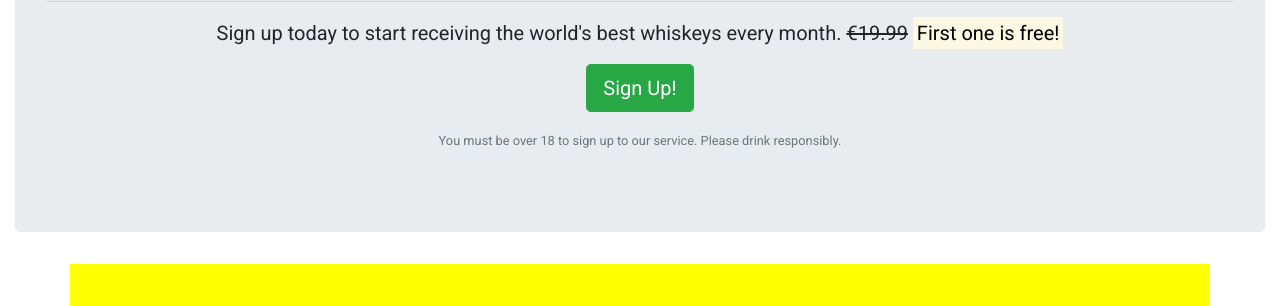
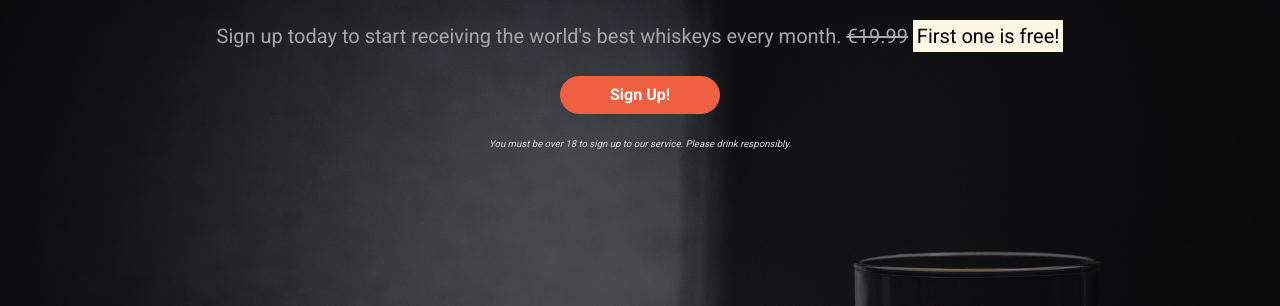
Before and after one commit to zemaciel/Bootstrapping, a plain HTML site: page index.html in a window 1280 px wide. Shown: the part 207-513 px from the top of the page. Drawn offline with nearby package versions, Linux system fonts and the light colour scheme.

Commit message:
First round of CSS changes

```diff
--- a/css/style.css
+++ b/css/style.css
@@ -2,13 +2,102 @@ body {
     font-family: 'Roboto', sans-serif;
 }
 
+.callout-container {
+    height: 100vh;
+
+    background: url("../images/whiskey-background.jpeg") no-repeat bottom right fixed;
+    -webkit-background-size: cover;
+    -moz-background-size: cover;
+    -o-background-size: cover;
+    background-size: cover;
+
+    position:relative;
+    /* Add Relative Position to make the Opaque-Overlay to fit properly. */
+}
+
+.opaque-overlay {
+    position: absolute;
+    top: 0;
+    left: 0;
+    height: 100%;
+    width: 100%;
+    background-color: rgba(0, 0, 0, 0.5);
+}
+
+
 .quotes-container {
     background-color: yellow;
 }
-.features-container{
+
+.features-container {
     background-color: pink;
 }
 
 .alert-container {
     background-color: aqua;
 }
+
+
+
+/* JUMBOTROM */
+
+.jumbotron {
+    background-color: transparent;
+}
+
+.jumbotron-header {
+    font-weight: bold;
+    color: white;
+    margin-bottom: 30px;
+}
+
+.jumbotron .lead {
+    margin: 25px 0;
+    color: #a7a7a7;
+}
+
+.jumbotron small {
+    font-size: 60%;
+    font-style: italic;
+    color: #dcdcdc
+}
+
+
+/* Buttons  */
+.btn--cta {
+    font-weight: bold;
+    border-radius: 23px;
+    width: 160px;
+}
+
+.btn--red {
+    color: white;
+    background-color: #f05f40;
+    border-color: #f05f40;
+}
+
+.btn--red:hover,
+.btn--red:active,
+.btn--red:focus,
+.btn--red:active:focus {
+    background-color: #df4929;
+    border-color: #df4929;
+    color: white;
+}
+
+
+/* Blockdivider */
+
+.block-divider {
+    width: 75px;
+    height: 5px;
+    border: 0;
+}
+
+.block-divider--orange {
+    background-color: #d57c00;
+}
+
+.block-divider--short {
+
+}
--- a/index.html
+++ b/index.html
@@ -13,14 +13,14 @@
 </head>
 
 
-
 <body>
     <!--Nav-->
     <nav class="navbar navbar-light navbar-expand-sm bg-light">
         <a href="/" class="navbar-brand">
             Whiskey Drop</a>
 
-        <button class="navbar-toggler ml-auto" type="button" data-toggle="collapse" data-target="#navbarNavDropdown" aria-controls="navbarNavDropdown" aria-expanded="false" aria-label="Toggle navigation">
+        <button class="navbar-toggler ml-auto" type="button" data-toggle="collapse" data-target="#navbarNavDropdown"
+            aria-controls="navbarNavDropdown" aria-expanded="false" aria-label="Toggle navigation">
             <span class="navbar-toggler-icon"></span></button>
 
         <div class="collapse navbar-collapse" id="navbarNavDropdown">
@@ -28,7 +28,8 @@
                 <li class="active nav-item mr-2"><a class="nav-link" href="/">Home</a></li>
                 <li class="nav-item mr-2"><a class="nav-link" href="">About</a></li>
                 <li class="nav-item dropdown">
-                    <a class="nav-link dropdown-toggle" href="#" id="navbarDropdownMenuLink" role="button" data-toggle="dropdown" aria-haspopup="true" aria-expanded="false">
+                    <a class="nav-link dropdown-toggle" href="#" id="navbarDropdownMenuLink" role="button"
+                        data-toggle="dropdown" aria-haspopup="true" aria-expanded="false">
                         Whiskeys
                     </a>
                     <div class="dropdown-menu" aria-labelledby="navbarDropdownMenuLink">
@@ -48,15 +49,16 @@
         </div>
         <!--</div>-->
     </nav>
-    <!--<div class="container alert-container">-->
-    <!--    <div class="row d-none d-sm-block">-->
-    <!--        <div class="col-12">-->
-    <!--            <div class="alert alert-warning">-->
-    <!--                <strong>Sale Now On!</strong> We've got a sale on. Get a 12 month subscription for the price of 6! <a href="">See here for more details</a>-->
-    <!--            </div>-->
-    <!--        </div>-->
-    <!--    </div>-->
-    <!--</div>-->
+    <!-- <div class="container alert-container">
+       <div class="row d-none d-sm-block">
+           <div class="col-12">
+               <div class="alert alert-warning">
+                   <strong>Sale Now On!</strong> We've got a sale on. Get a 12 month subscription for the price of 6! <a href="">See here for more details</a>
+               </div>
+           </div>
+       </div>
+    </div> -->
+
     <div class="container-fluid callout-container">
         <!-- Callout -->
         <div class="opaque-overlay">&nbsp;</div>
@@ -69,8 +71,10 @@
                         <s class="d-none d-sm-inline">€19.99</s>
                         <span class="d-inline d-sm-none"><br></span>
                         <strong><mark>First one is free!</mark></strong></p>
-                    <p><button class="btn btn-lg btn-success" data-toggle="modal" data-target="#signUpModal">Sign Up!</button></p>
-                    <p class="text-muted"><small>You must be over 18 to sign up to our service. Please drink responsibly.</small></p>
+                    <p><button class="btn btn--red btn--cta" data-toggle="modal" data-target="#signUpModal">Sign
+                            Up!</button></p>
+                    <p class="text-muted"><small>You must be over 18 to sign up to our service. Please drink
+                            responsibly.</small></p>
                 </section>
             </div>
         </div>
@@ -94,8 +98,10 @@
                         </div>
                         <div class="media-body">
                             <blockquote class="blockquote">
-                                <p>I've been introduced to more than 10 great international whiskeys I never knew about.</p>
-                                <footer class="blockquote-footer">Jane Doe on <cite title="Twitter">Twitter</cite></footer>
+                                <p>I've been introduced to more than 10 great international whiskeys I never knew about.
+                                </p>
+                                <footer class="blockquote-footer">Jane Doe on <cite title="Twitter">Twitter</cite>
+                                </footer>
                             </blockquote>
                         </div>
                     </div>
@@ -108,7 +114,8 @@
                         <div class="media-body">
                             <blockquote class="blockquote">
                                 <p>I haven't been sober for months!</p>
-                                <footer class="blockquote-footer">Jane Doe on <cite title="Twitter">Twitter</cite></footer>
+                                <footer class="blockquote-footer">Jane Doe on <cite title="Twitter">Twitter</cite>
+                                </footer>
                             </blockquote>
                         </div>
                     </div>
@@ -130,22 +137,29 @@
             <div class="row">
                 <div class="col-12 col-md-6 col-lg-4">
                     <div class="feature">
-                        <h3><i class="fas fa-gift d-none d-sm-inline"></i> Feature 1 <span class="badge badge-success">New!</span></h3>
-                        <p>Lorem ipsum dolor sit amet, consectetur adipiscing elit, sed do eiusmod tempor incididunt ut labore et dolore magna aliqua. Ut enim ad minim veniam, quis nostrud exercitation ullamco laboris nisi ut aliquip ex ea commodo consequat.</p>
+                        <h3><i class="fas fa-gift d-none d-sm-inline"></i> Feature 1 <span
+                                class="badge badge-success">New!</span></h3>
+                        <p>Lorem ipsum dolor sit amet, consectetur adipiscing elit, sed do eiusmod tempor incididunt ut
+                            labore et dolore magna aliqua. Ut enim ad minim veniam, quis nostrud exercitation ullamco
+                            laboris nisi ut aliquip ex ea commodo consequat.</p>
                         <p><a class="btn btn-sm btn-light" href="">Read More</a></p>
                     </div>
                 </div>
                 <div class="col-12 col-md-6 col-lg-4">
                     <div class="feature">
                         <h3><i class="fas fa-credit-card d-none d-sm-inline"></i> Feature 2</h3>
-                        <p>Lorem ipsum dolor sit amet, consectetur adipiscing elit, sed do eiusmod tempor incididunt ut labore et dolore magna aliqua. Ut enim ad minim veniam, quis nostrud exercitation ullamco laboris nisi ut aliquip ex ea commodo consequat.</p>
+                        <p>Lorem ipsum dolor sit amet, consectetur adipiscing elit, sed do eiusmod tempor incididunt ut
+                            labore et dolore magna aliqua. Ut enim ad minim veniam, quis nostrud exercitation ullamco
+                            laboris nisi ut aliquip ex ea commodo consequat.</p>
                         <p><a class="btn btn-sm btn-light" href="">Read More</a></p>
                     </div>
                 </div>
                 <div class="col-12 d-md-none d-lg-block col-lg-4">
                     <div class="feature">
                         <h3><i class="fas fa-times-circle d-none d-sm-inline"></i> Feature 3</h3>
-                        <p>Lorem ipsum dolor sit amet, consectetur adipiscing elit, sed do eiusmod tempor incididunt ut labore et dolore magna aliqua. Ut enim ad minim veniam, quis nostrud exercitation ullamco laboris nisi ut aliquip ex ea commodo consequat.</p>
+                        <p>Lorem ipsum dolor sit amet, consectetur adipiscing elit, sed do eiusmod tempor incididunt ut
+                            labore et dolore magna aliqua. Ut enim ad minim veniam, quis nostrud exercitation ullamco
+                            laboris nisi ut aliquip ex ea commodo consequat.</p>
                         <p><a class="btn btn-sm btn-light" href="">Read More</a></p>
                     </div>
                 </div>
@@ -167,8 +181,10 @@
                     <form>
                         <div class="form-group">
                             <label for="exampleInputEmail1">Email address</label>
-                            <input type="email" class="form-control" id="exampleInputEmail1" aria-describedby="emailHelp" placeholder="Enter email">
-                            <small id="emailHelp" class="form-text text-muted">We'll never share your email with anyone else.</small>
+                            <input type="email" class="form-control" id="exampleInputEmail1"
+                                aria-describedby="emailHelp" placeholder="Enter email">
+                            <small id="emailHelp" class="form-text text-muted">We'll never share your email with anyone
+                                else.</small>
                         </div>
                         <div class="form-group">
                             <label for="password">Password</label>
@@ -176,7 +192,8 @@
                         </div>
                         <div class="form-group">
                             <label for="repeatPassword">Repeat Password</label>
-                            <input type="password" class="form-control" id="repeatPassword" placeholder="Repeat Password">
+                            <input type="password" class="form-control" id="repeatPassword"
+                                placeholder="Repeat Password">
                         </div>
                         <button type="submit" class="btn btn-success">Submit</button>
                     </form>
@@ -200,11 +217,19 @@
     </div>
 
     <!-- If you’re using our compiled JavaScript and prefer to include Popper separately, add Popper before our JS, via a CDN preferably. -->
-<script src="https://cdn.jsdelivr.net/npm/jquery@3.5.1/dist/jquery.slim.min.js" integrity="sha384-DfXdz2htPH0lsSSs5nCTpuj/zy4C+OGpamoFVy38MVBnE+IbbVYUew+OrCXaRkfj" crossorigin="anonymous"></script>
-<script src="https://cdn.jsdelivr.net/npm/popper.js@1.16.1/dist/umd/popper.min.js" integrity="sha384-9/reFTGAW83EW2RDu2S0VKaIzap3H66lZH81PoYlFhbGU+6BZp6G7niu735Sk7lN" crossorigin="anonymous"></script>
-<script src="https://cdn.jsdelivr.net/npm/bootstrap@4.6.2/dist/js/bootstrap.min.js" integrity="sha384-+sLIOodYLS7CIrQpBjl+C7nPvqq+FbNUBDunl/OZv93DB7Ln/533i8e/mZXLi/P+" crossorigin="anonymous"></script>
+    <script src="https://cdn.jsdelivr.net/npm/jquery@3.5.1/dist/jquery.slim.min.js"
+        integrity="sha384-DfXdz2htPH0lsSSs5nCTpuj/zy4C+OGpamoFVy38MVBnE+IbbVYUew+OrCXaRkfj" crossorigin="anonymous">
+    </script>
+    <script src="https://cdn.jsdelivr.net/npm/popper.js@1.16.1/dist/umd/popper.min.js"
+        integrity="sha384-9/reFTGAW83EW2RDu2S0VKaIzap3H66lZH81PoYlFhbGU+6BZp6G7niu735Sk7lN" crossorigin="anonymous">
+    </script>
+    <script src="https://cdn.jsdelivr.net/npm/bootstrap@4.6.2/dist/js/bootstrap.min.js"
+        integrity="sha384-+sLIOodYLS7CIrQpBjl+C7nPvqq+FbNUBDunl/OZv93DB7Ln/533i8e/mZXLi/P+" crossorigin="anonymous">
+    </script>
     <!-- Java script from bootstrap 4 jsDelivr -->
-    <script src="https://cdn.jsdelivr.net/npm/bootstrap@4.6.2/dist/js/bootstrap.bundle.min.js" integrity="sha384-Fy6S3B9q64WdZWQUiU+q4/2Lc9npb8tCaSX9FK7E8HnRr0Jz8D6OP9dO5Vg3Q9ct" crossorigin="anonymous"></script>
+    <script src="https://cdn.jsdelivr.net/npm/bootstrap@4.6.2/dist/js/bootstrap.bundle.min.js"
+        integrity="sha384-Fy6S3B9q64WdZWQUiU+q4/2Lc9npb8tCaSX9FK7E8HnRr0Jz8D6OP9dO5Vg3Q9ct" crossorigin="anonymous">
+    </script>
 
 
 
```
Also changed, not shown: images/whiskey-background.jpeg (added). Lines whose indentation alone changed are shown as unchanged.
